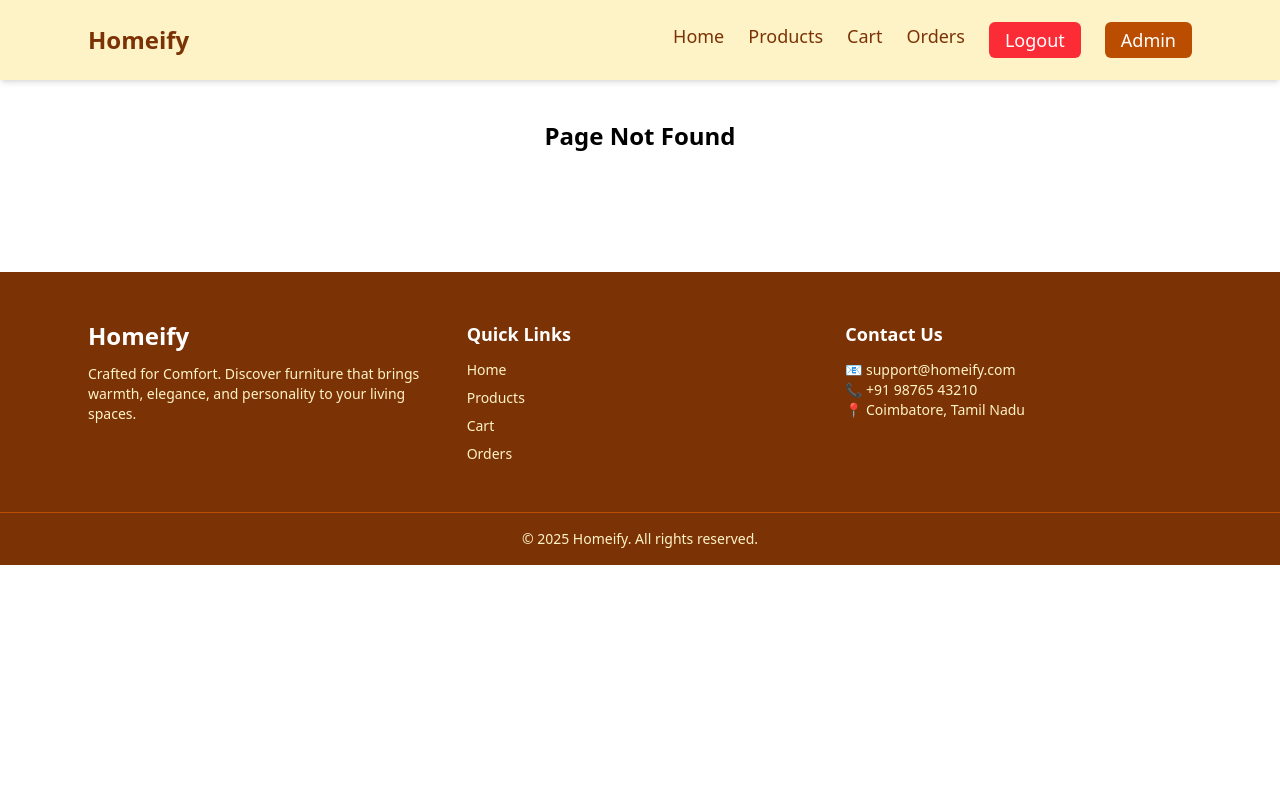
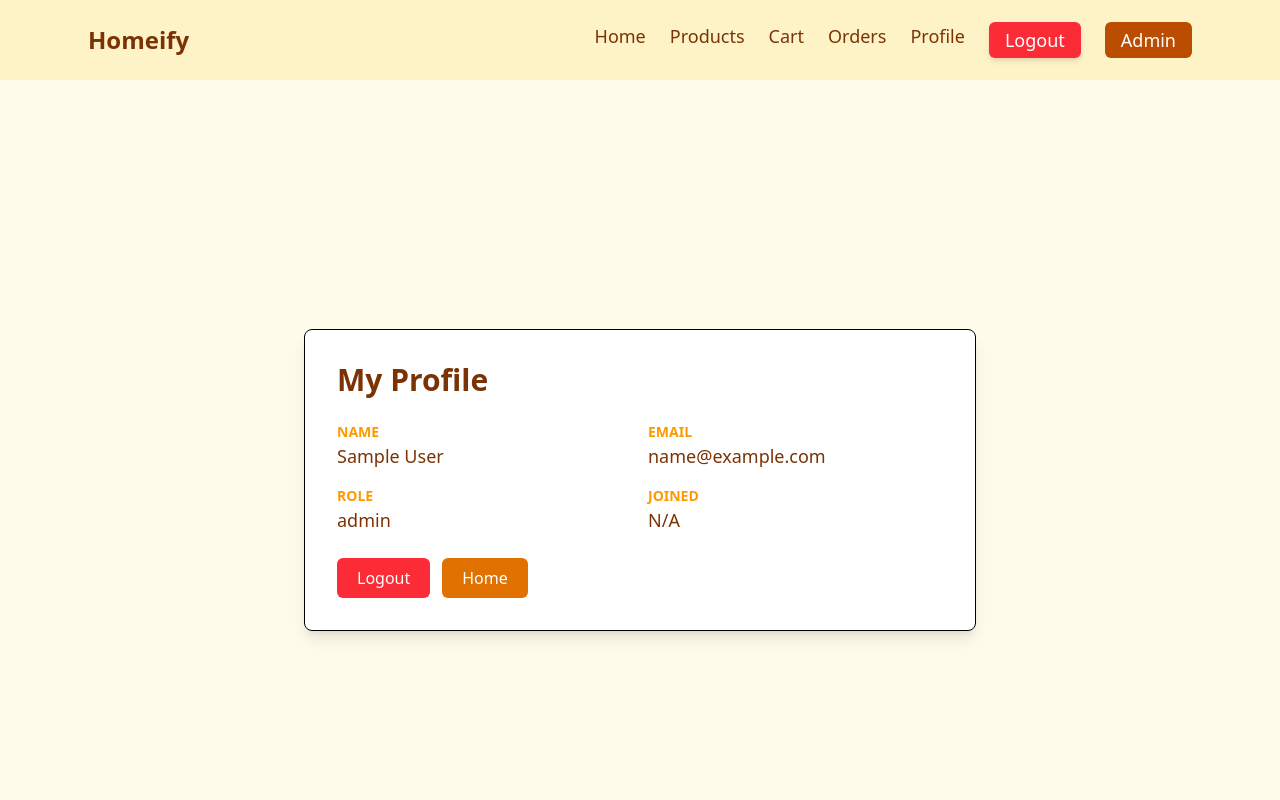
Before and after one commit to Manasa1901/Ecommerce-Frontend, a React (Vite) app: page /profile in a window 1280 px wide. Shown: the top 800 px of the page. Built offline with nearby package versions, Linux system fonts and the light colour scheme; sample sign-in values are in the browser's storage.

Commit message:
Added Profile

```diff
--- a/src/App.jsx
+++ b/src/App.jsx
@@ -10,6 +10,7 @@ import Orders from "./components/Orders";
 import LoginForm from "./components/LoginForm";
 import RegisterForm from "./components/RegisterForm";
 import Admin from "./components/Admin";
+import Profile from "./components/Profile";
 
 import ProtectedRoute from "./components/ProtectedRoute";
 import AdminRoute from "./components/AdminRoute";
@@ -21,7 +22,8 @@ function App() {
     <>
       <Header />
 
-      <Routes>
+      <div className="fade-in">
+        <Routes>
         <Route path="/" element={<Home />} />
         <Route path="/products" element={<ProductList />} />
         <Route path="/products/:id" element={<ProductDetails />} />
@@ -31,6 +33,15 @@ function App() {
         <Route path="/orders" element={<Orders />} />
         <Route path="/login" element={<LoginForm />} />
         <Route path="/register" element={<RegisterForm />} />
+
+        <Route
+          path="/profile"
+          element={
+            <ProtectedRoute>
+              <Profile />
+            </ProtectedRoute>
+          }
+        />
 
         <Route
           path="/admin"
@@ -50,6 +61,7 @@ function App() {
           }
         />
       </Routes>
+      </div>
 
       {location.pathname !== "/login" && location.pathname !== "/register" && <Footer />}
       </>
--- a/src/components/Header.jsx
+++ b/src/components/Header.jsx
@@ -22,27 +22,30 @@ const Header = () => {
 
         {/* NAV LINKS */}
         <div className="flex gap-6 text-lg text-amber-900 font-medium">
-          <Link to="/" className="hover:text-amber-700">Home</Link>
-          <Link to="/products" className="hover:text-amber-700">Products</Link>
-          <Link to="/cart" className="hover:text-amber-700">Cart</Link>
-          <Link to="/orders" className="hover:text-amber-700">Orders</Link>
+          <Link to="/" className="hover:text-amber-700 transition-colors duration-200">Home</Link>
+          <Link to="/products" className="hover:text-amber-700 transition-colors duration-200">Products</Link>
+          <Link to="/cart" className="hover:text-amber-700 transition-colors duration-200">Cart</Link>
+          <Link to="/orders" className="hover:text-amber-700 transition-colors duration-200">Orders</Link>
+          {isLoggedIn && (
+            <Link to="/profile" className="hover:text-amber-700 transition-colors duration-200">Profile</Link>
+          )}
           {isLoggedIn ? (
             <button
               onClick={handleLogout}
-              className="bg-red-500 text-white px-4 py-1 rounded-md hover:bg-red-600 transition"
+              className="bg-red-500 text-white px-4 py-1 rounded-md hover:bg-red-600 transition duration-200 shadow-md"
             >
               Logout
             </button>
           ) : (
             <>
-              <Link to="/login" className="hover:text-amber-700">Login</Link>
-              <Link to="/register" className="bg-amber-700 text-white px-4 py-1 rounded-md hover:bg-amber-800 transition">Register</Link>
+              <Link to="/login" className="hover:text-amber-700 transition-colors duration-200">Login</Link>
+              <Link to="/register" className="bg-amber-700 text-white px-4 py-1 rounded-md hover:bg-amber-800 transition duration-200">Register</Link>
             </>
           )}
           {isAdmin && (
             <Link
               to="/admin"
-              className="bg-amber-700 text-white px-4 py-1 rounded-md hover:bg-amber-800 transition"
+              className="bg-amber-700 text-white px-4 py-1 rounded-md hover:bg-amber-800 transition duration-200"
             >
               Admin
             </Link>
--- a/src/components/Home.jsx
+++ b/src/components/Home.jsx
@@ -31,14 +31,14 @@ const Home = () => {
           <div className="flex gap-4">
             <Link
               to="/products"
-              className="bg-amber-500 hover:bg-amber-600 text-black font-bold px-8 py-3 rounded-lg shadow-lg transition"
+              className="bg-amber-500 hover:bg-amber-600 text-black font-bold px-8 py-3 rounded-lg shadow-lg transition duration-200"
             >
               Shop Furniture
             </Link>
 
             <Link
               to="/products"
-              className="border-2 border-white text-white hover:bg-white hover:text-black font-bold px-8 py-3 rounded-lg transition"
+              className="border-2 border-white text-white hover:bg-white hover:text-black font-bold px-8 py-3 rounded-lg transition duration-200"
             >
               Explore Collection
             </Link>
--- a/src/components/ProductCard.jsx
+++ b/src/components/ProductCard.jsx
@@ -13,7 +13,7 @@ const ProductCard = ({ product }) => {
   };
 
   return (
-    <div className="border-4 border-yellow-500 rounded-xl p-3 hover:shadow-xl transition">
+    <div className="border-4 border-yellow-500 rounded-xl p-3 hover:shadow-xl transition duration-200">
       <Link to={`/products/${product._id}`}>
         <img
           src={product.image}
@@ -47,7 +47,7 @@ const ProductCard = ({ product }) => {
 
       <button
         onClick={handleAddToCart}
-        className="w-full mt-4 border-2 py-2 rounded-lg font-bold hover:bg-yellow-500 transition"
+        className="w-full mt-4 border-2 py-2 rounded-lg font-bold hover:bg-yellow-500 transition duration-200"
       >
         Add to Cart
       </button>
--- /dev/null
+++ b/src/components/Profile.jsx
@@ -0,0 +1,77 @@
+import { Link, useNavigate } from "react-router";
+
+const Profile = () => {
+  const navigate = useNavigate();
+  const user = JSON.parse(localStorage.getItem("user"));
+
+  const handleLogout = () => {
+    localStorage.removeItem("token");
+    localStorage.removeItem("user");
+    sessionStorage.removeItem("isLoggedIn");
+    sessionStorage.removeItem("role");
+    navigate("/");
+  };
+
+  if (!user) {
+    return (
+      <div className="min-h-screen flex items-center justify-center bg-amber-50 p-6">
+        <div className="bg-white shadow-lg rounded-lg p-8 max-w-lg text-center">
+          <h1 className="text-3xl font-bold mb-4 text-amber-900">No Profile Data</h1>
+          <p className="mb-6 text-amber-800">
+            It looks like you are not logged in. Please login to view your profile.
+          </p>
+          <Link
+            to="/login"
+            className="inline-block bg-amber-600 text-white px-6 py-2 rounded-md hover:bg-amber-700 transition"
+          >
+            Go to Login
+          </Link>
+        </div>
+      </div>
+    );
+  }
+
+  return (
+    <section className="min-h-screen bg-amber-50 p-6 flex items-center justify-center">
+      <div className="w-full max-w-2xl bg-white border rounded-lg shadow-lg p-8">
+        <h1 className="text-3xl font-bold text-amber-900 mb-6">My Profile</h1>
+
+        <div className="grid grid-cols-1 sm:grid-cols-2 gap-4 mb-6">
+          <div>
+            <h2 className="text-sm uppercase text-amber-500 font-bold">Name</h2>
+            <p className="text-lg text-amber-900">{user.name || "-"}</p>
+          </div>
+          <div>
+            <h2 className="text-sm uppercase text-amber-500 font-bold">Email</h2>
+            <p className="text-lg text-amber-900">{user.email || "-"}</p>
+          </div>
+          <div>
+            <h2 className="text-sm uppercase text-amber-500 font-bold">Role</h2>
+            <p className="text-lg text-amber-900">{user.role || "user"}</p>
+          </div>
+          <div>
+            <h2 className="text-sm uppercase text-amber-500 font-bold">Joined</h2>
+            <p className="text-lg text-amber-900">{user.createdAt ? new Date(user.createdAt).toLocaleDateString() : "N/A"}</p>
+          </div>
+        </div>
+
+        <div className="flex gap-3">
+          <button
+            onClick={handleLogout}
+            className="bg-red-500 text-white px-5 py-2 rounded-md hover:bg-red-600 transition duration-200"
+          >
+            Logout
+          </button>
+          <Link
+            to="/"
+            className="bg-amber-600 text-white px-5 py-2 rounded-md hover:bg-amber-700 transition duration-200"
+          >
+            Home
+          </Link>
+        </div>
+      </div>
+    </section>
+  );
+};
+
+export default Profile;
--- a/src/index.css
+++ b/src/index.css
@@ -1 +1,22 @@
 @import "tailwindcss";
+
+/* Global fade-in animation for pages */
+.fade-in {
+  animation: fadeIn 0.5s ease-in-out;
+}
+
+@keyframes fadeIn {
+  from {
+    opacity: 0;
+    transform: translateY(20px);
+  }
+  to {
+    opacity: 1;
+    transform: translateY(0);
+  }
+}
+
+/* Smooth transitions for all elements */
+* {
+  transition: all 0.2s ease;
+}
```
